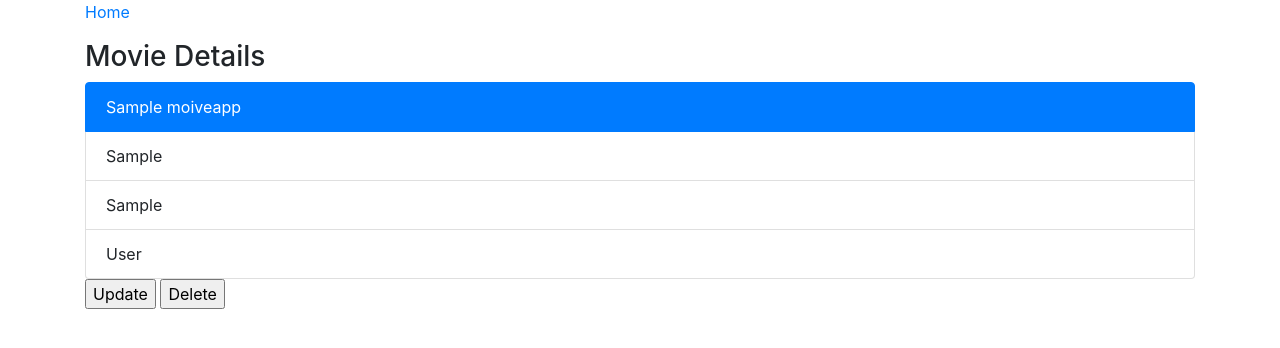
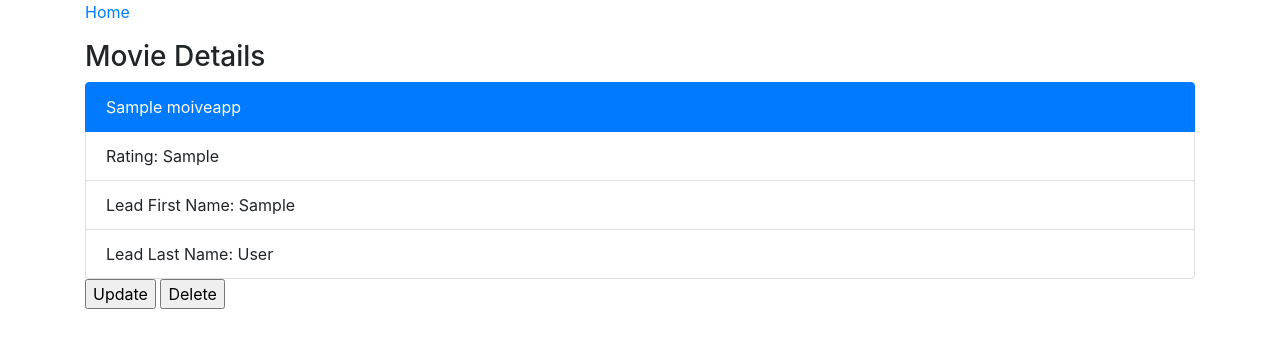
Before and after one commit to Noah-Sempf/Database_WebApp, a Flask app: page /movie/1 in a window 1280 px wide. Shown: the part 56-404 px from the top of the page. Run offline with Flask 2, Linux system fonts and the light colour scheme; tables that the repository leaves empty hold one stand-in row (values such as "Sample post"); some libraries are stand-ins or nearby versions.

Commit message:
minor bootstrap

```diff
--- a/templates/add_movie.html
+++ b/templates/add_movie.html
@@ -10,7 +10,7 @@
         <input class="form-control" type="text" placeholder="Movie Title" {{ form.Movie_name(size=20) }}>
         <input class="form-control" type="text" placeholder="Movie Rating" {{ form.Movie_rating(size=10) }}>
         <input class="form-control" type="text" placeholder="Lead's First Name"  {{ form.first_name(size=20) }}>
-        <input class="form-control" type="text" placeholder="Lead's Last Name" {{ form.last_name(size=20)>
+        <input class="form-control" type="text" placeholder="Lead's Last Name" {{ form.last_name(size=20) }}>
 
         <button type="submit" class="btn btn-outline-dark">Add Movie</button>
     </form>
--- a/templates/movie.html
+++ b/templates/movie.html
@@ -10,9 +10,9 @@
         {{ form.csrf_token }}
         <ul class="list-group">
             <li class="list-group-item active">{{ form.Movie_name }}</li>
-            <li class="list-group-item">{{ form.Movie_rating }}</li>
-            <li class="list-group-item">{{ form.first_name }}</li>
-            <li class="list-group-item">{{ form.last_name }}</li>
+            <li class="list-group-item">Rating: {{ form.Movie_rating }}</li>
+            <li class="list-group-item">Lead First Name: {{ form.first_name }}</li>
+            <li class="list-group-item">Lead Last Name: {{ form.last_name }}</li>
           </ul>
 
 
```
